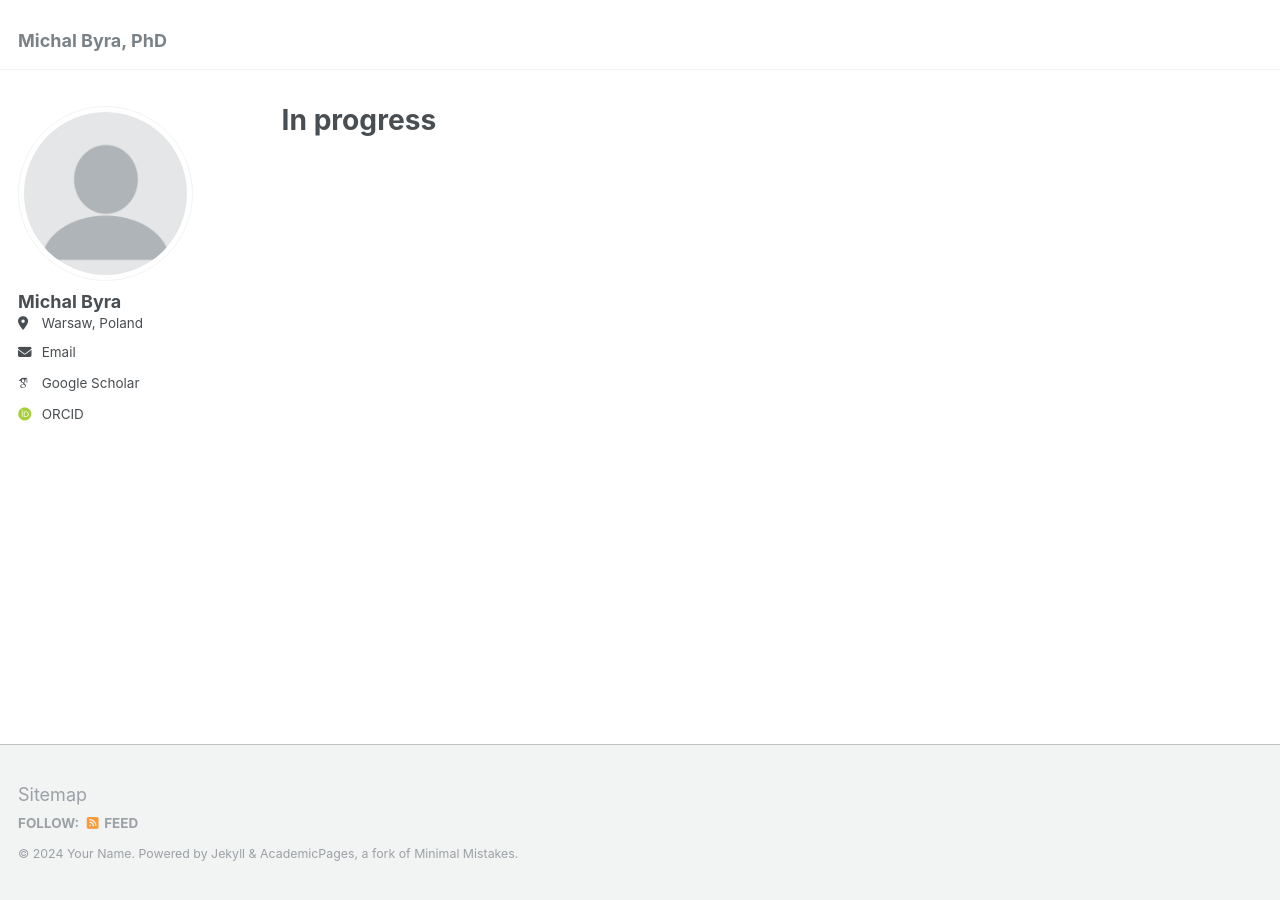
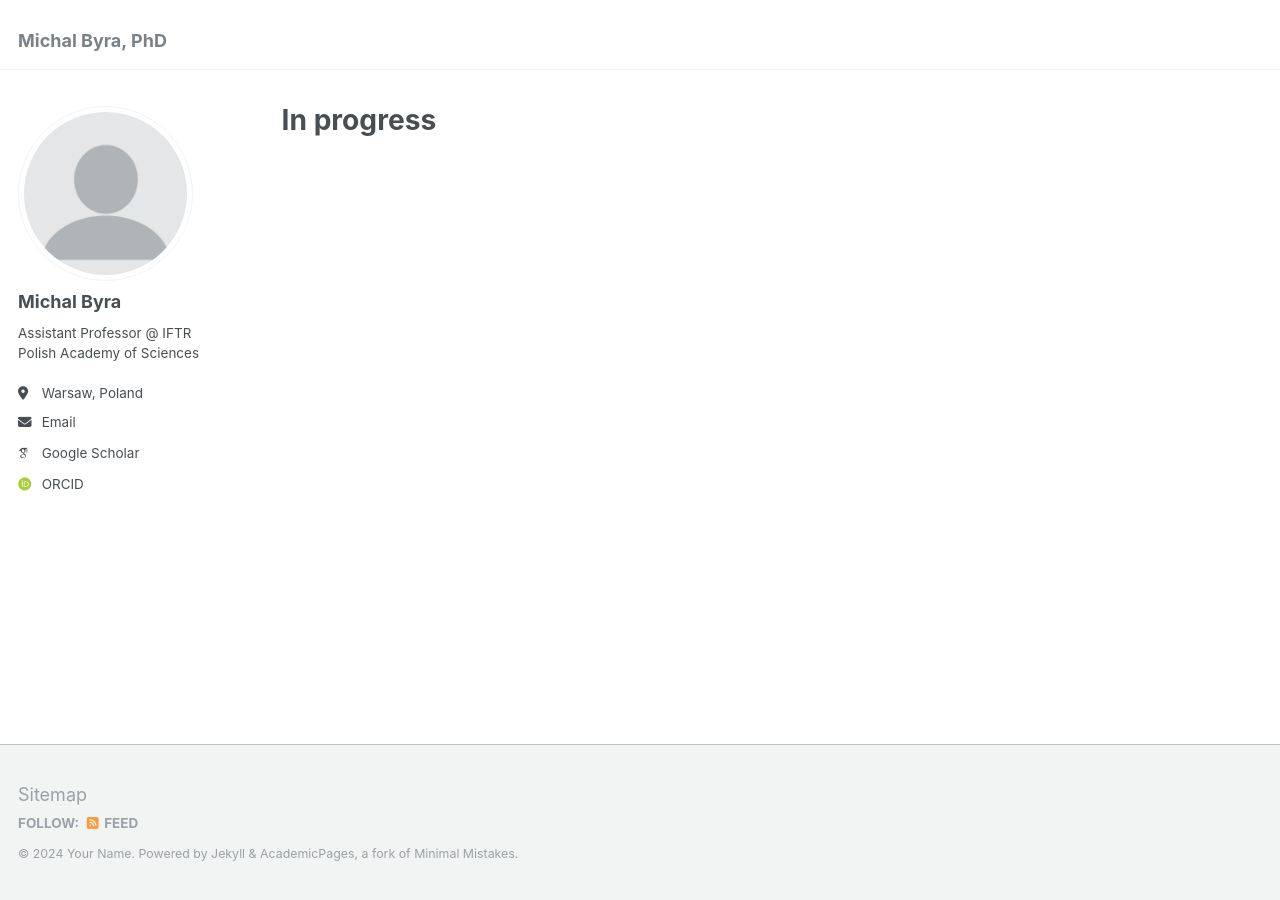
Before and after one commit to mbyr/mbyr.github.io, a Jekyll site: the page built from _pages/about.md, in a window 1280 px wide. Built offline with Jekyll 4.4.1, drawn with Linux system fonts in a browser that asks for light colours; some web fonts are replaced.

Commit message:
Update _config.yml

```diff
--- a/_config.yml
+++ b/_config.yml
@@ -24,7 +24,7 @@ author:
   avatar           : "profile.png"
   name             : "Michal Byra"
   pronouns         : # example: "she/her"
-  bio              : # "Short biography for the left-hand sidebar"
+  bio              : "Assistant Professor @ IFTR Polish Academy of Sciences"
   location         : "Warsaw, Poland"
   employer         :
   uri              :
```
